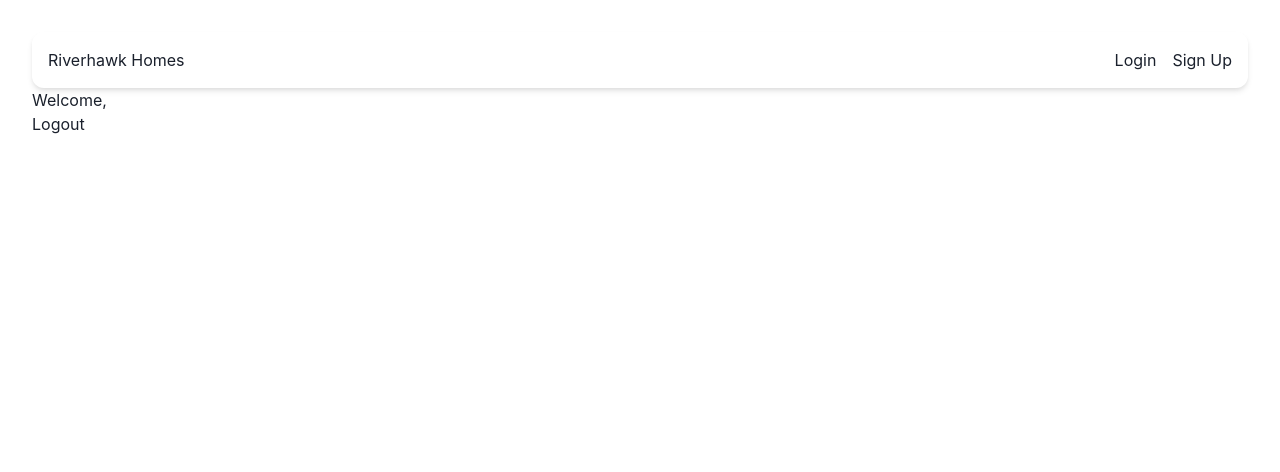
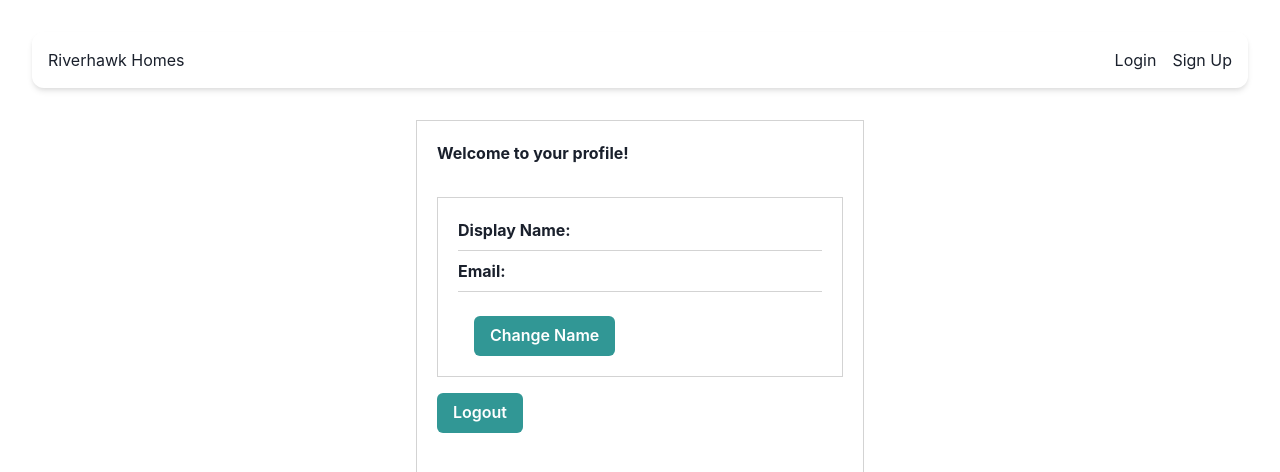
Before and after one commit to anthonyliang-8/riverhawk-homes, a React (Vite) app: page /profile in a window 1280 px wide. Shown: the top 472 px of the page. Built offline with nearby package versions, Linux system fonts and the light colour scheme; no server answers.

Commit message:
added logout redirect as well as ability to change display name

```diff
--- a/src/pages/ProfilePage.jsx
+++ b/src/pages/ProfilePage.jsx
@@ -1,38 +1,156 @@
 import React, { useState, useEffect } from 'react';
-import { onAuthStateChanged, signOut } from 'firebase/auth';
+import { useNavigate } from "react-router-dom";
+import { onAuthStateChanged, signOut, updateProfile } from 'firebase/auth';
 import { auth } from '../Firebase';
+import {
+  Text,
+  Box,
+  Button,
+  useToast,
+  Input,
+} from "@chakra-ui/react";
 
 const ProfilePage = () => {
-  const [displayName, setDisplayName] = useState('');
+  const [displayName, setDisplayName] = useState("");
+  const [email, setEmail] = useState("");
+  const [firstName, setFirstName] = useState("");
+  const [lastName, setLastName] = useState("");
+  const [hideNameForm, setHideNameForm] = useState(true);
+  const [hidePasswordForm, setHidePasswordForm] = useState(true);
+  const [newDisplayName, setNewDisplayName] = useState("");
+  const [isLoading, setIsLoading] = useState(false);
+  const toast = useToast();
+  const navigate = useNavigate();
 
   useEffect(() => {
     const unsubscribe = onAuthStateChanged(auth, (user) => {
       if (user) {
         setDisplayName(user.displayName);
+        setEmail(user.email);
       } else {
-        setDisplayName('');
+        setDisplayName("");
+        setEmail("");
       }
     });
 
     return unsubscribe;
   }, []);
 
-  // user log out logic
+  // sign the user out and redirects them to the home page
   const handleLogout = async () => {
+    setIsLoading(true);
+
     try {
       await signOut(auth);
-      setDisplayName('');
+      setDisplayName("");
+      toast({
+        title: "Logout Successful!",
+        description: "Redirecting to login page.",
+        status: "success",
+        duration: 3000,
+        isClosable: true,
+      });
+      navigate('/login');
     } catch (error) {
       console.error('Error logging out:', error);
+      toast({
+        title: "Logout Failed!",
+        description: "Something went wrong.",
+        status: "error",
+        duration: 3000,
+        isClosable: true,
+      });
+    } finally {
+      setIsLoading(false);
     }
   };
 
+  // concats the first and last name into a display name
+  // and then alerts the user to a success or failure
+  const handleNameChange = async () => {
+    setIsLoading(true);
+    try {
+      await updateProfile(auth.currentUser, {
+        displayName: `${firstName} ${lastName}`
+      });
+      setDisplayName(newDisplayName);
+      setNewDisplayName("");
+      setHideNameForm(true);
+      window.location.reload();
+      toast({
+        title: "Name Change Successful!",
+        status: "success",
+        duration: 3000,
+        isClosable: true,
+      });
+    } catch (error) {
+      console.error("Error when updating the display name: ", error);
+      toast({
+        title: "Change Failed!",
+        description: "Something went wrong. Please try again.",
+        status: "error",
+        duration: 3000,
+        isClosable: true,
+      });
+    } finally {
+      setIsLoading(false);
+    }
+  };
+  // QUALITY OF LIFE: Make window reload before toast pop up
+  // handles the displaying of the welcome message, info, changes, and logout button
+  // also contains the forms that are hidden/shown when a change button is pressed
   return (
-    <div>
-      <h2>Welcome, {displayName}</h2>
-      <button onClick={handleLogout}>Logout</button>
-    </div>
+    <Box maxW="md" mx="auto" mt={8} border={'1px solid lightgrey'} h={'md'} padding={5}>
+      <Text mx="auto"><b>Welcome to your profile!</b></Text>
+
+      <Box maxW="md" mx="auto" mt={8} border={'1px solid lightgrey'} padding={5}>
+        <Text borderBottom="1px solid lightgrey" pb={2} mb={2}>
+          <b>Display Name:</b> {displayName}
+        </Text>
+        <Text borderBottom="1px solid lightgrey" pb={2} mb={2}>
+          <b>Email:</b> {email}
+        </Text>
+
+        {!hideNameForm ? (
+          <Box>
+            <Input value={firstName} placeholder="First Name"
+              onChange={(e) => setFirstName(e.target.value)}/>
+            <Input value={lastName} placeholder="Last Name"
+              onChange={(e) => setLastName(e.target.value)} />
+            <Button ml={4} mt={4} type="button" colorScheme="green"
+              onClick={handleNameChange} isLoading={isLoading}>
+              Submit
+            </Button>
+            <Button mx={4} mt={4} type="button" colorScheme="red"
+              onClick={() => setHideNameForm(true)} isLoading={isLoading}>
+              Cancel
+            </Button>
+          </Box>
+          ) : (
+          <Button ml={4} mt={4} type="button" colorScheme="teal"
+            onClick={() => setHideNameForm(false)}>
+            Change Name
+          </Button>
+          )
+        }
+      </Box>
+
+      <Button mx="auto" mt={4} type="button"
+        colorScheme="teal" onClick={handleLogout} isLoading={isLoading}>
+        Logout
+      </Button>
+    </Box>
   );
 };
 
+/*
+To be implemented in the future
+
+<Button ml={4} type="button" colorScheme="teal"
+  onClick={handlePasswordChange} isLoading={isLoading}>
+  Change Password
+</Button>
+
+*/
+
 export default ProfilePage;
```
